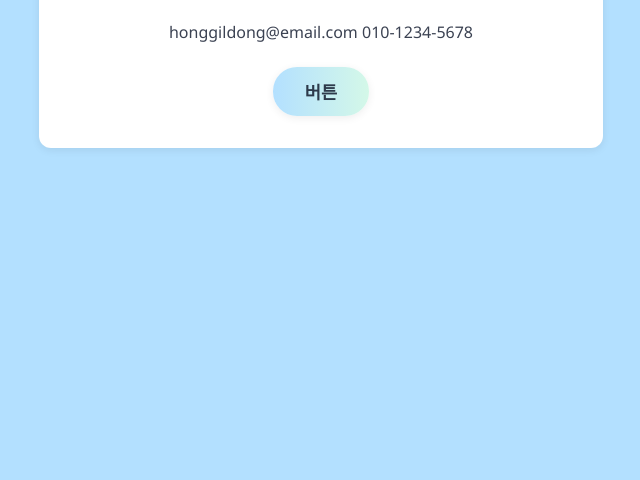
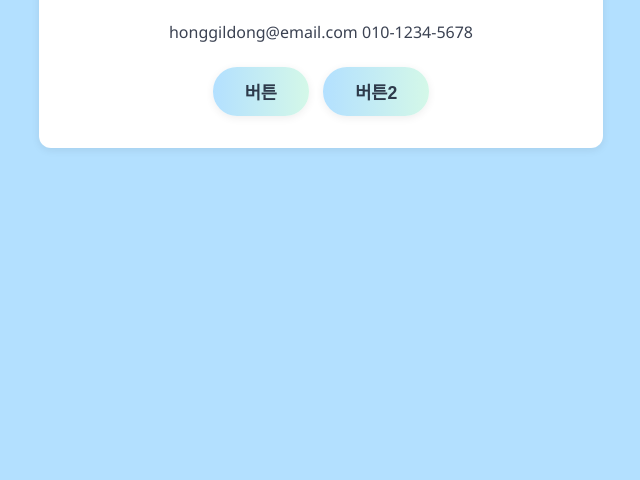
Before and after one commit to sub08/helloo, a plain HTML site: page index.html in a window 1280 px wide. Shown: the part 320-800 px from the top of the page, without its empty margins (319-959 px from the left). Drawn offline with Linux system fonts and the light colour scheme.

Commit message:
Update index.html

```diff
--- a/index.html
+++ b/index.html
@@ -94,6 +94,7 @@
             <strong>연락처:</strong> 010-1234-5678
         </div>
         <button class="real-btn" onclick="toggleHello()">버튼</button>
+        <button class="real-btn" style="margin-left: 10px;">버튼2</button>
         <div id="hello-msg">헬로</div>
         <script>
         function toggleHello() {
```
